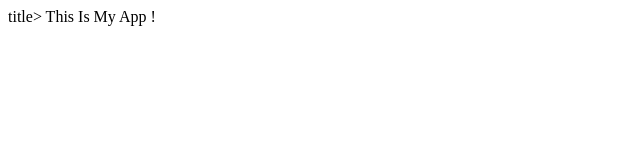
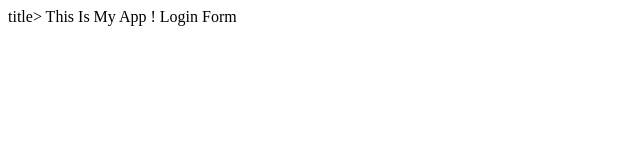
Before and after one commit to satwiknedurumalli/App-Usage, a plain HTML site: page index.html in a window 1280 px wide. Shown: the full height of the page, 0-640 px from the left. Drawn offline with Linux system fonts and the light colour scheme.

Commit message:
Login Form

```diff
--- a/index.html
+++ b/index.html
@@ -4,5 +4,6 @@
   <head>
   <body>
     This Is My App !
+    Login Form
   </body>
 <html>
```
Also changed, not shown: login.html (added, +1 -0 lines), log.txt (added).
